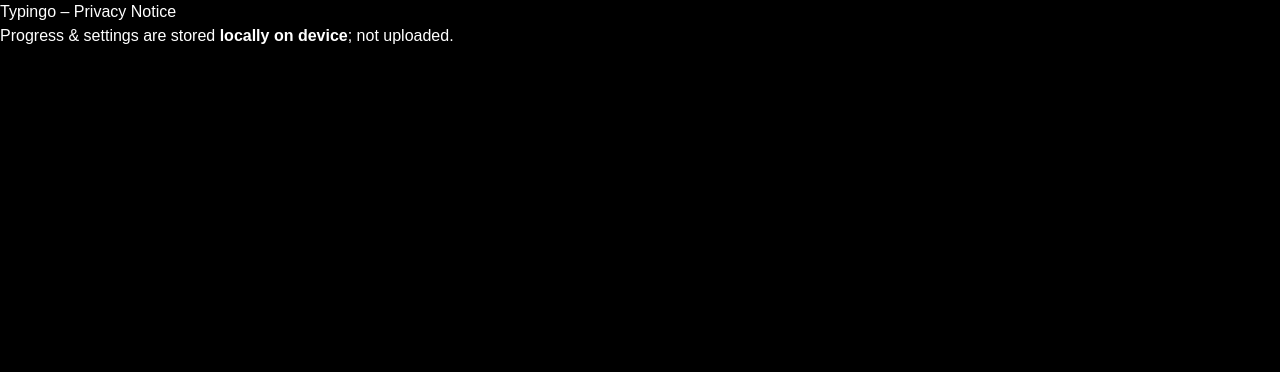
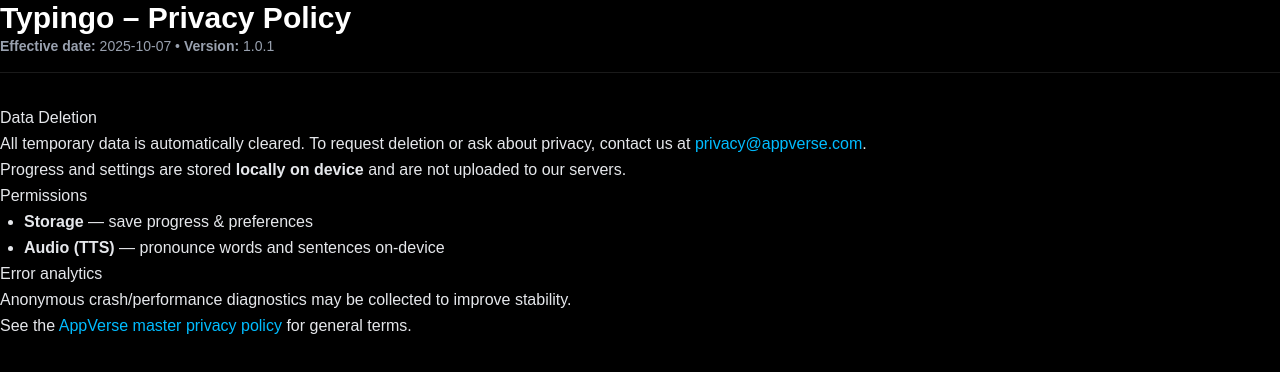
Before and after one commit to Shirlion/appverse-website, a Next.js app: page /en/legal/typingo in a window 1280 px wide. Shown: the top 372 px of the page. Built offline with nearby package versions, Linux system fonts and the light colour scheme.

Commit message:
Update Typingo page to reflect privacy policy changes

```diff
--- a/app/en/legal/typingo/page.tsx
+++ b/app/en/legal/typingo/page.tsx
@@ -1,10 +1,50 @@
-export const metadata = { title: "Typingo – Privacy Notice" };
+export const metadata = {
+  title: "Typingo – Privacy Policy",
+  description: "Official privacy policy for the Typingo app within the AppVerse ecosystem.",
+};
 
 export default function TypingoEN() {
   return (
-    <article className="prose prose-invert max-w-3xl">
-      <h1>Typingo – Privacy Notice</h1>
-      <p>Progress & settings are stored <strong>locally on device</strong>; not uploaded.</p>
+    <article className="prose prose-invert max-w-none leading-relaxed text-gray-200">
+      <header className="not-prose mb-8 border-b border-white/10 pb-4">
+        <h1 className="text-3xl font-bold text-white">Typingo – Privacy Policy</h1>
+        <p className="text-sm text-gray-400">
+          <strong>Effective date:</strong> 2025-10-07 • <strong>Version:</strong> 1.0.1
+        </p>
+      </header>
+      <h2>Data Deletion</h2>
+<p>
+  All temporary data is automatically cleared. To request deletion or ask about privacy,
+  contact us at{" "}
+  <a href="mailto:privacy@appverse.com" className="text-sky-400 hover:underline">
+    privacy@appverse.com
+  </a>.
+</p>
+
+<p>
+  Progress and settings are stored <strong>locally on device</strong> and are not uploaded
+  to our servers.
+</p>
+
+      <h2>Permissions</h2>
+      <ul className="list-disc ml-6">
+        <li><strong>Storage</strong> — save progress & preferences</li>
+        <li><strong>Audio (TTS)</strong> — pronounce words and sentences on-device</li>
+      </ul>
+
+      <h2>Error analytics</h2>
+      <p>Anonymous crash/performance diagnostics may be collected to improve stability.</p>
+
+      <p>
+        See the{" "}
+        <a className="text-sky-400 hover:underline" href="/en/legal/privacy">
+          AppVerse master privacy policy
+        </a>{" "}
+        for general terms.
+      </p>
+
+      <footer className="not-prose border-t border-white/10 mt-10 pt-4 text-sm text-gray-500 text-center">
+      </footer>
     </article>
   );
 }
```
